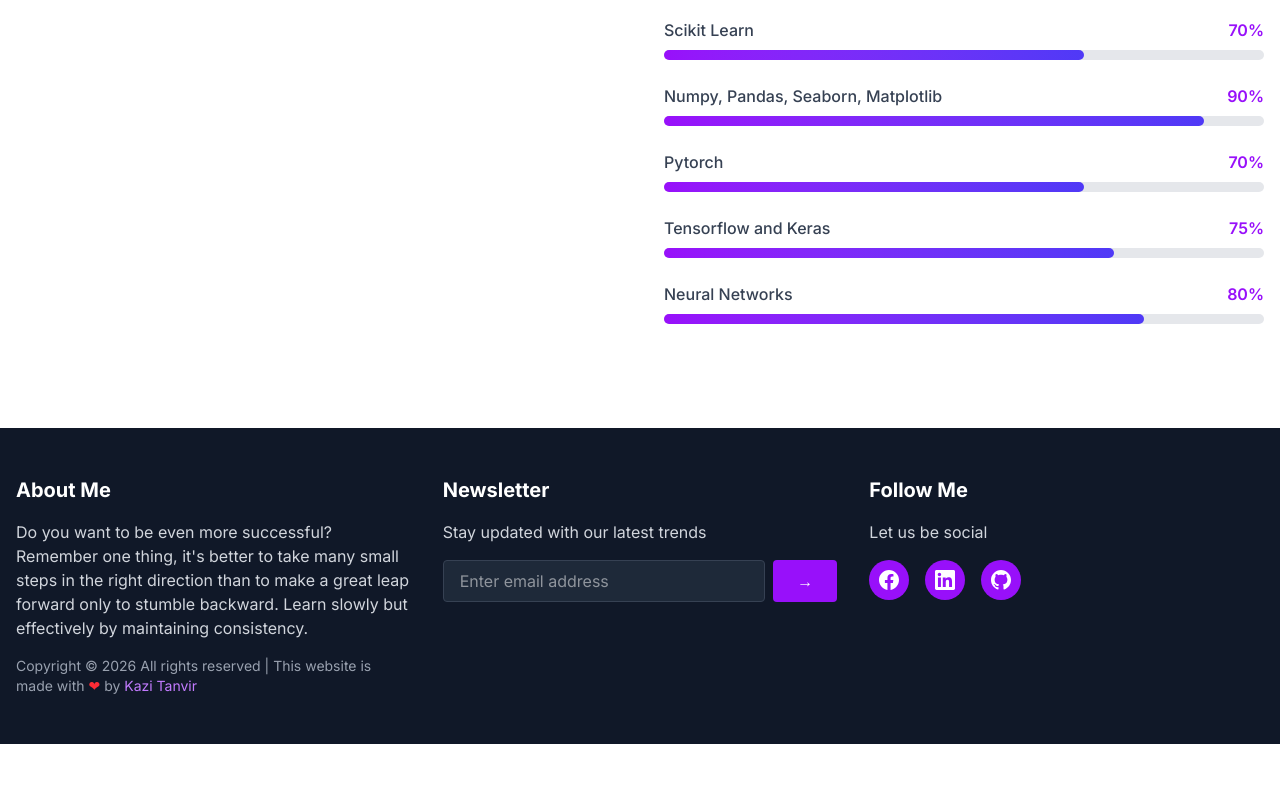
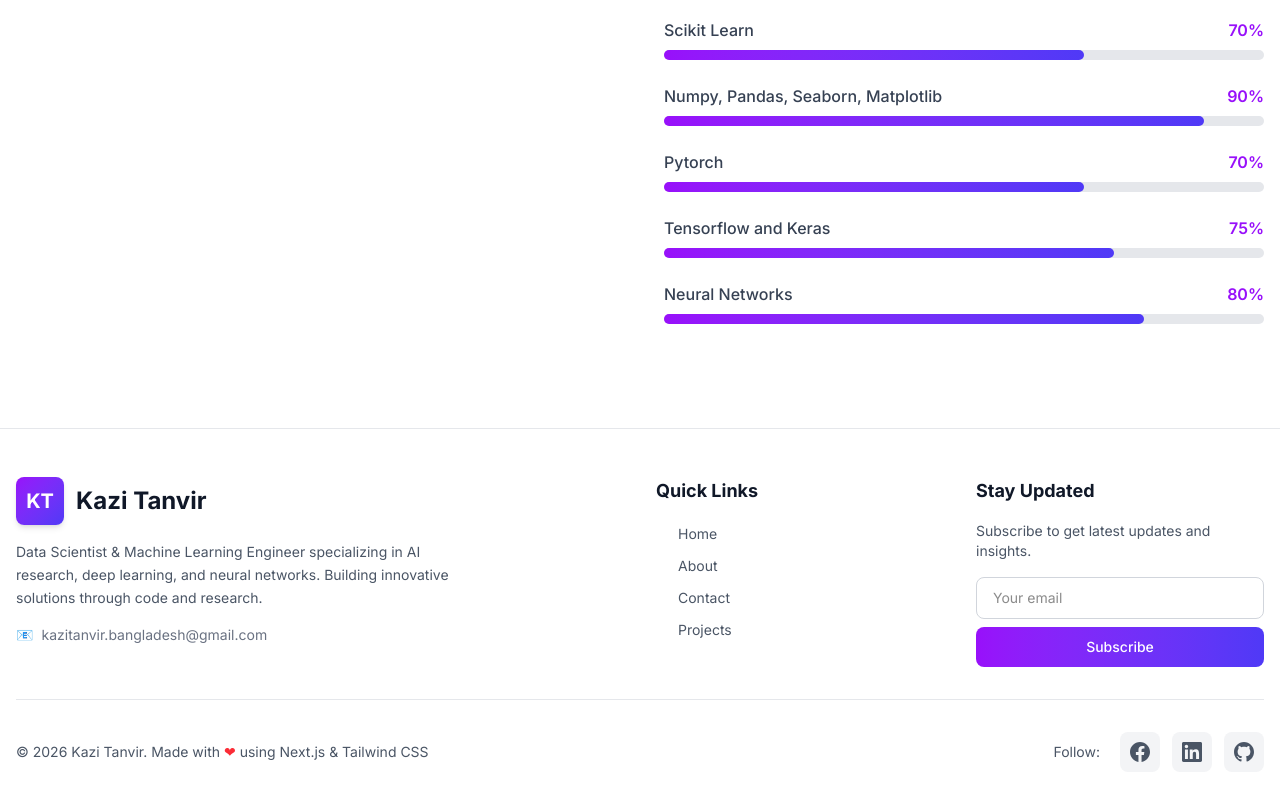
Before and after one commit to mdrijoanmaruf/Kazi_Tanvir_Portfolio, a Next.js app: page /about in a window 1280 px wide. Shown: the part 1584-2384 px from the top of the page. Before the commit the page ends 2328 px from the top, so only its background shows below. Built offline with nearby package versions, Linux system fonts and the light colour scheme.

Commit message:
updated hero section

```diff
--- a/app/components/Footer.tsx
+++ b/app/components/Footer.tsx
@@ -1,79 +1,130 @@
 export default function Footer() {
   const currentYear = new Date().getFullYear();
 
+  const quickLinks = [
+    { name: 'Home', href: '/' },
+    { name: 'About', href: '/about' },
+    { name: 'Contact', href: '/contact' },
+    { name: 'Projects', href: '/#projects' },
+  ];
+
+  const socialLinks = [
+    {
+      name: 'Facebook',
+      href: 'https://www.facebook.com/kazi.tanvir.hridoy/',
+      icon: (
+        <svg className="w-5 h-5" fill="currentColor" viewBox="0 0 24 24">
+          <path d="M24 12.073c0-6.627-5.373-12-12-12s-12 5.373-12 12c0 5.99 4.388 10.954 10.125 11.854v-8.385H7.078v-3.47h3.047V9.43c0-3.007 1.792-4.669 4.533-4.669 1.312 0 2.686.235 2.686.235v2.953H15.83c-1.491 0-1.956.925-1.956 1.874v2.25h3.328l-.532 3.47h-2.796v8.385C19.612 23.027 24 18.062 24 12.073z"/>
+        </svg>
+      ),
+    },
+    {
+      name: 'LinkedIn',
+      href: 'https://www.linkedin.com/in/kazi-tanvir/',
+      icon: (
+        <svg className="w-5 h-5" fill="currentColor" viewBox="0 0 24 24">
+          <path d="M20.447 20.452h-3.554v-5.569c0-1.328-.027-3.037-1.852-3.037-1.853 0-2.136 1.445-2.136 2.939v5.667H9.351V9h3.414v1.561h.046c.477-.9 1.637-1.85 3.37-1.85 3.601 0 4.267 2.37 4.267 5.455v6.286zM5.337 7.433c-1.144 0-2.063-.926-2.063-2.065 0-1.138.92-2.063 2.063-2.063 1.14 0 2.064.925 2.064 2.063 0 1.139-.925 2.065-2.064 2.065zm1.782 13.019H3.555V9h3.564v11.452zM22.225 0H1.771C.792 0 0 .774 0 1.729v20.542C0 23.227.792 24 1.771 24h20.451C23.2 24 24 23.227 24 22.271V1.729C24 .774 23.2 0 22.222 0h.003z"/>
+        </svg>
+      ),
+    },
+    {
+      name: 'GitHub',
+      href: 'https://github.com/KaziTanvir',
+      icon: (
+        <svg className="w-5 h-5" fill="currentColor" viewBox="0 0 24 24">
+          <path d="M12 0c-6.626 0-12 5.373-12 12 0 5.302 3.438 9.8 8.207 11.387.599.111.793-.261.793-.577v-2.234c-3.338.726-4.033-1.416-4.033-1.416-.546-1.387-1.333-1.756-1.333-1.756-1.089-.745.083-.729.083-.729 1.205.084 1.839 1.237 1.839 1.237 1.07 1.834 2.807 1.304 3.492.997.107-.775.418-1.305.762-1.604-2.665-.305-5.467-1.334-5.467-5.931 0-1.311.469-2.381 1.236-3.221-.124-.303-.535-1.524.117-3.176 0 0 1.008-.322 3.301 1.23.957-.266 1.983-.399 3.003-.404 1.02.005 2.047.138 3.006.404 2.291-1.552 3.297-1.23 3.297-1.23.653 1.653.242 2.874.118 3.176.77.84 1.235 1.911 1.235 3.221 0 4.609-2.807 5.624-5.479 5.921.43.372.823 1.102.823 2.222v3.293c0 .319.192.694.801.576 4.765-1.589 8.199-6.086 8.199-11.386 0-6.627-5.373-12-12-12z"/>
+        </svg>
+      ),
+    },
+  ];
+
   return (
-    <footer className="bg-gray-900 text-white py-12">
-      <div className="container mx-auto px-4">
-        <div className="grid grid-cols-1 md:grid-cols-3 gap-8">
-          {/* About Me */}
+    <footer className="bg-white border-t border-gray-200">
+      <div className="max-w-screen-xl mx-auto px-4 py-12">
+        <div className="grid grid-cols-1 md:grid-cols-2 lg:grid-cols-4 gap-8 mb-8">
+          {/* Brand & About */}
+          <div className="lg:col-span-2">
+            <div className="flex items-center gap-3 mb-4">
+              <div className="w-12 h-12 rounded-lg bg-linear-to-br from-purple-600 to-indigo-600 flex items-center justify-center text-white font-bold text-xl shadow-md">
+                KT
+              </div>
+              <h3 className="text-2xl font-bold text-gray-900">Kazi Tanvir</h3>
+            </div>
+            <p className="text-gray-600 text-sm leading-relaxed mb-4 max-w-md">
+              Data Scientist & Machine Learning Engineer specializing in AI research, deep learning, and neural networks. Building innovative solutions through code and research.
+            </p>
+            <div className="flex items-center gap-2 text-sm text-gray-500">
+              <span>📧</span>
+              <a href="mailto:kazitanvir.bangladesh@gmail.com" className="hover:text-purple-600 transition-colors">
+                kazitanvir.bangladesh@gmail.com
+              </a>
+            </div>
+          </div>
+
+          {/* Quick Links */}
           <div>
-            <h3 className="text-xl font-bold mb-4">About Me</h3>
-            <p className="text-gray-300 mb-4">
-              Do you want to be even more successful? Remember one thing, it&apos;s better to take many small steps in the right direction than to make a great leap forward only to stumble backward. Learn slowly but effectively by maintaining consistency.
-            </p>
-            <p className="text-gray-400 text-sm">
-              Copyright &copy; {currentYear} All rights reserved | This website is made with{' '}
-              <span className="text-red-500">❤</span> by{' '}
-              <a href="https://github.com/KaziTanvir" target="_blank" rel="noopener noreferrer" className="text-purple-400 hover:text-purple-300">
-                Kazi Tanvir
+            <h3 className="text-lg font-bold text-gray-900 mb-4">Quick Links</h3>
+            <ul className="space-y-2">
+              {quickLinks.map((link) => (
+                <li key={link.name}>
+                  <a
+                    href={link.href}
+                    className="text-gray-600 hover:text-purple-600 text-sm transition-colors inline-flex items-center group"
+                  >
+                    <span className="mr-2 text-purple-600 opacity-0 group-hover:opacity-100 transition-opacity">→</span>
+                    {link.name}
                   </a>
-            </p>
+                </li>
+              ))}
+            </ul>
           </div>
 
           {/* Newsletter */}
           <div>
-            <h3 className="text-xl font-bold mb-4">Newsletter</h3>
-            <p className="text-gray-300 mb-4">Stay updated with our latest trends</p>
-            <form className="flex flex-col sm:flex-row gap-2">
+            <h3 className="text-lg font-bold text-gray-900 mb-4">Stay Updated</h3>
+            <p className="text-gray-600 text-sm mb-4">
+              Subscribe to get latest updates and insights.
+            </p>
+            <form className="space-y-2">
               <input
                 type="email"
-                placeholder="Enter email address"
-                className="flex-1 px-4 py-2 rounded bg-gray-800 text-white border border-gray-700 focus:outline-none focus:border-purple-500"
+                placeholder="Your email"
+                className="w-full px-4 py-2.5 text-sm rounded-lg border border-gray-300 focus:outline-none focus:ring-2 focus:ring-purple-500 focus:border-transparent transition-all"
               />
               <button
                 type="submit"
-                className="px-6 py-2 bg-purple-600 hover:bg-purple-700 rounded transition-colors"
+                className="w-full px-4 py-2.5 text-sm font-medium text-white bg-linear-to-r from-purple-600 to-indigo-600 rounded-lg hover:shadow-lg transition-all"
               >
-                →
+                Subscribe
               </button>
             </form>
           </div>
+        </div>
 
-          {/* Follow Me */}
-          <div>
-            <h3 className="text-xl font-bold mb-4">Follow Me</h3>
-            <p className="text-gray-300 mb-4">Let us be social</p>
-            <div className="flex space-x-4">
+        {/* Bottom Section */}
+        <div className="pt-8 border-t border-gray-200">
+          <div className="flex flex-col md:flex-row justify-between items-center gap-4">
+            {/* Copyright */}
+            <p className="text-sm text-gray-600">
+              © {currentYear} Kazi Tanvir. Made with{' '}
+              <span className="text-red-500">❤</span> using Next.js & Tailwind CSS
+            </p>
+
+            {/* Social Links */}
+            <div className="flex items-center gap-3">
+              <span className="text-sm text-gray-600 mr-2">Follow:</span>
+              {socialLinks.map((social) => (
                 <a
-                href="https://www.facebook.com/kazi.tanvir.hridoy/"
+                  key={social.name}
+                  href={social.href}
                   target="_blank"
                   rel="noopener noreferrer"
-                className="w-10 h-10 bg-purple-600 hover:bg-purple-700 rounded-full flex items-center justify-center transition-colors"
+                  className="w-10 h-10 rounded-lg bg-gray-100 hover:bg-linear-to-r hover:from-purple-600 hover:to-indigo-600 text-gray-600 hover:text-white flex items-center justify-center transition-all hover:shadow-md"
+                  aria-label={social.name}
                 >
-                <svg className="w-5 h-5" fill="currentColor" viewBox="0 0 24 24">
-                  <path d="M24 12.073c0-6.627-5.373-12-12-12s-12 5.373-12 12c0 5.99 4.388 10.954 10.125 11.854v-8.385H7.078v-3.47h3.047V9.43c0-3.007 1.792-4.669 4.533-4.669 1.312 0 2.686.235 2.686.235v2.953H15.83c-1.491 0-1.956.925-1.956 1.874v2.25h3.328l-.532 3.47h-2.796v8.385C19.612 23.027 24 18.062 24 12.073z"/>
-                </svg>
+                  {social.icon}
                 </a>
-              <a
-                href="https://www.linkedin.com/in/kazi-tanvir/"
-                target="_blank"
-                rel="noopener noreferrer"
-                className="w-10 h-10 bg-purple-600 hover:bg-purple-700 rounded-full flex items-center justify-center transition-colors"
-              >
-                <svg className="w-5 h-5" fill="currentColor" viewBox="0 0 24 24">
-                  <path d="M20.447 20.452h-3.554v-5.569c0-1.328-.027-3.037-1.852-3.037-1.853 0-2.136 1.445-2.136 2.939v5.667H9.351V9h3.414v1.561h.046c.477-.9 1.637-1.85 3.37-1.85 3.601 0 4.267 2.37 4.267 5.455v6.286zM5.337 7.433c-1.144 0-2.063-.926-2.063-2.065 0-1.138.92-2.063 2.063-2.063 1.14 0 2.064.925 2.064 2.063 0 1.139-.925 2.065-2.064 2.065zm1.782 13.019H3.555V9h3.564v11.452zM22.225 0H1.771C.792 0 0 .774 0 1.729v20.542C0 23.227.792 24 1.771 24h20.451C23.2 24 24 23.227 24 22.271V1.729C24 .774 23.2 0 22.222 0h.003z"/>
-                </svg>
-              </a>
-              <a
-                href="https://github.com/KaziTanvir"
-                target="_blank"
-                rel="noopener noreferrer"
-                className="w-10 h-10 bg-purple-600 hover:bg-purple-700 rounded-full flex items-center justify-center transition-colors"
-              >
-                <svg className="w-5 h-5" fill="currentColor" viewBox="0 0 24 24">
-                  <path d="M12 0c-6.626 0-12 5.373-12 12 0 5.302 3.438 9.8 8.207 11.387.599.111.793-.261.793-.577v-2.234c-3.338.726-4.033-1.416-4.033-1.416-.546-1.387-1.333-1.756-1.333-1.756-1.089-.745.083-.729.083-.729 1.205.084 1.839 1.237 1.839 1.237 1.07 1.834 2.807 1.304 3.492.997.107-.775.418-1.305.762-1.604-2.665-.305-5.467-1.334-5.467-5.931 0-1.311.469-2.381 1.236-3.221-.124-.303-.535-1.524.117-3.176 0 0 1.008-.322 3.301 1.23.957-.266 1.983-.399 3.003-.404 1.02.005 2.047.138 3.006.404 2.291-1.552 3.297-1.23 3.297-1.23.653 1.653.242 2.874.118 3.176.77.84 1.235 1.911 1.235 3.221 0 4.609-2.807 5.624-5.479 5.921.43.372.823 1.102.823 2.222v3.293c0 .319.192.694.801.576 4.765-1.589 8.199-6.086 8.199-11.386 0-6.627-5.373-12-12-12z"/>
-                </svg>
-              </a>
+              ))}
             </div>
           </div>
         </div>
--- a/app/page.tsx
+++ b/app/page.tsx
@@ -113,67 +113,132 @@ export default function Home() {
       <Header />
 
       {/* Hero Section */}
-      <section className="bg-gradient-to-br from-purple-900 via-purple-800 to-indigo-900 text-white pt-32 pb-20">
-        <div className="container mx-auto px-4">
-          <div className="flex flex-col md:flex-row items-center gap-8">
-            <div className="md:w-1/3">
-              <Image
-                src="/img/kazi.jpeg"
-                alt="Kazi Tanvir"
-                width={400}
-                height={400}
-                className="rounded-lg shadow-2xl"
-              />
-            </div>
-            <div className="md:w-2/3">
-              <h6 className="text-purple-300 mb-2">Hello Everybody, i am</h6>
-              <h1 className="text-5xl font-bold mb-2">Kazi Tanvir</h1>
-              <h4 className="text-2xl text-purple-200 mb-4">Data Scientist & Machine Learning Engineer</h4>
-              <p className="text-gray-200 mb-6">
-                I&apos;m Tanvir, a data science, machine learning and AI researcher. I spend most of my time coding outstanding projects or doing studies for my research.
+      <section className="relative bg-gradient-to-br from-gray-50 via-purple-50 to-indigo-50 pt-32 pb-20 overflow-hidden">
+        {/* Decorative Elements */}
+        <div className="absolute top-20 right-10 w-72 h-72 bg-purple-200 rounded-full mix-blend-multiply filter blur-xl opacity-30 animate-blob"></div>
+        <div className="absolute top-40 left-10 w-72 h-72 bg-indigo-200 rounded-full mix-blend-multiply filter blur-xl opacity-30 animate-blob animation-delay-2000"></div>
+        <div className="absolute bottom-20 left-1/2 w-72 h-72 bg-pink-200 rounded-full mix-blend-multiply filter blur-xl opacity-30 animate-blob animation-delay-4000"></div>
+
+        <div className="max-w-screen-xl mx-auto px-4 relative z-10">
+          <div className="grid grid-cols-1 lg:grid-cols-2 gap-12 items-center">
+            {/* Left Content */}
+            <div className="order-2 lg:order-1">
+              <div className="inline-flex items-center gap-2 bg-white border border-gray-200 rounded-full px-4 py-2 mb-6 shadow-sm">
+                <span className="w-2 h-2 bg-green-500 rounded-full animate-pulse"></span>
+                <span className="text-sm text-gray-600">Available for opportunities</span>
+              </div>
+
+              <h1 className="text-5xl lg:text-6xl font-bold text-gray-900 mb-4">
+                Hi, I&apos;m{' '}
+                <span className="bg-gradient-to-r from-purple-600 to-indigo-600 bg-clip-text text-transparent">
+                  Kazi Tanvir
+                </span>
+              </h1>
+
+              <p className="text-xl text-gray-600 mb-6">
+                Data Scientist & Machine Learning Engineer
               </p>
 
-              <div className="mb-6">
-                <h2 className="text-2xl font-bold mb-3">My Interests</h2>
-                <ul className="grid grid-cols-1 sm:grid-cols-2 gap-2">
-                  {interests.map((interest, index) => (
-                    <li key={index} className="flex items-center">
-                      <span className="text-purple-300 mr-2">▸</span>
-                      {interest}
-                    </li>
-                  ))}
-                </ul>
+              <p className="text-gray-600 mb-8 leading-relaxed">
+                I&apos;m a data science, machine learning and AI researcher passionate about building innovative solutions.
+                I spend most of my time coding outstanding projects and conducting research in artificial intelligence.
+              </p>
+
+              {/* Quick Info */}
+              <div className="grid grid-cols-1 sm:grid-cols-2 gap-4 mb-8">
+                <div className="flex items-center gap-3 bg-white p-4 rounded-lg border border-gray-200 shadow-sm">
+                  <div className="w-10 h-10 rounded-lg bg-purple-100 flex items-center justify-center text-purple-600">
+                    <svg className="w-5 h-5" fill="none" stroke="currentColor" viewBox="0 0 24 24">
+                      <path strokeLinecap="round" strokeLinejoin="round" strokeWidth={2} d="M21 13.255A23.931 23.931 0 0112 15c-3.183 0-6.22-.62-9-1.745M16 6V4a2 2 0 00-2-2h-4a2 2 0 00-2 2v2m4 6h.01M5 20h14a2 2 0 002-2V8a2 2 0 00-2-2H5a2 2 0 00-2 2v10a2 2 0 002 2z" />
+                    </svg>
+                  </div>
+                  <div>
+                    <p className="text-xs text-gray-500">Experience</p>
+                    <p className="font-semibold text-gray-900">2+ Years</p>
+                  </div>
+                </div>
+
+                <div className="flex items-center gap-3 bg-white p-4 rounded-lg border border-gray-200 shadow-sm">
+                  <div className="w-10 h-10 rounded-lg bg-indigo-100 flex items-center justify-center text-indigo-600">
+                    <svg className="w-5 h-5" fill="none" stroke="currentColor" viewBox="0 0 24 24">
+                      <path strokeLinecap="round" strokeLinejoin="round" strokeWidth={2} d="M9 12h6m-6 4h6m2 5H7a2 2 0 01-2-2V5a2 2 0 012-2h5.586a1 1 0 01.707.293l5.414 5.414a1 1 0 01.293.707V19a2 2 0 01-2 2z" />
+                    </svg>
+                  </div>
+                  <div>
+                    <p className="text-xs text-gray-500">Projects</p>
+                    <p className="font-semibold text-gray-900">15+ Completed</p>
+                  </div>
+                </div>
               </div>
 
-              <ul className="space-y-2 mb-6">
-                <li className="flex items-center">
-                  <span className="mr-3">📅</span>
-                  16th May, 2001
-                </li>
-                <li className="flex items-center">
-                  <span className="mr-3">📞</span>
-                  <a href="tel:+8801322622121" className="hover:text-purple-300">+880 1322 622121</a>
-                </li>
-                <li className="flex items-center">
-                  <span className="mr-3">✉️</span>
-                  <a href="mailto:kazitanvir.bangladesh@gmail.com" className="hover:text-purple-300">kazitanvir.bangladesh@gmail.com</a>
-                </li>
-                <li className="flex items-center">
-                  <span className="mr-3">🏠</span>
-                  296/2, 1st Colony, Mazar Road, Mirpur-1, Dhaka - 1216
-                </li>
-              </ul>
+              {/* CTA Buttons */}
+              <div className="flex flex-col sm:flex-row gap-4 mb-8">
+                <a
+                  href="/contact"
+                  className="inline-flex items-center justify-center px-6 py-3 bg-gradient-to-r from-purple-600 to-indigo-600 text-white font-medium rounded-lg hover:shadow-lg transition-all"
+                >
+                  Get In Touch
+                  <svg className="w-5 h-5 ml-2" fill="none" stroke="currentColor" viewBox="0 0 24 24">
+                    <path strokeLinecap="round" strokeLinejoin="round" strokeWidth={2} d="M17 8l4 4m0 0l-4 4m4-4H3" />
+                  </svg>
+                </a>
+                <a
+                  href="#projects"
+                  className="inline-flex items-center justify-center px-6 py-3 bg-white text-gray-700 font-medium rounded-lg border border-gray-300 hover:border-gray-400 transition-all"
+                >
+                  View Projects
+                </a>
+              </div>
 
-              <div className="flex space-x-4">
-                <a href="https://www.facebook.com/kazi.tanvir.hridoy/" target="_blank" rel="noopener noreferrer" className="w-10 h-10 bg-white/10 hover:bg-white/20 rounded-full flex items-center justify-center transition-colors">
-                  <svg className="w-5 h-5" fill="currentColor" viewBox="0 0 24 24"><path d="M24 12.073c0-6.627-5.373-12-12-12s-12 5.373-12 12c0 5.99 4.388 10.954 10.125 11.854v-8.385H7.078v-3.47h3.047V9.43c0-3.007 1.792-4.669 4.533-4.669 1.312 0 2.686.235 2.686.235v2.953H15.83c-1.491 0-1.956.925-1.956 1.874v2.25h3.328l-.532 3.47h-2.796v8.385C19.612 23.027 24 18.062 24 12.073z"/></svg>
-                </a>
-                <a href="https://www.linkedin.com/in/kazi-tanvir/" target="_blank" rel="noopener noreferrer" className="w-10 h-10 bg-white/10 hover:bg-white/20 rounded-full flex items-center justify-center transition-colors">
-                  <svg className="w-5 h-5" fill="currentColor" viewBox="0 0 24 24"><path d="M20.447 20.452h-3.554v-5.569c0-1.328-.027-3.037-1.852-3.037-1.853 0-2.136 1.445-2.136 2.939v5.667H9.351V9h3.414v1.561h.046c.477-.9 1.637-1.85 3.37-1.85 3.601 0 4.267 2.37 4.267 5.455v6.286zM5.337 7.433c-1.144 0-2.063-.926-2.063-2.065 0-1.138.92-2.063 2.063-2.063 1.14 0 2.064.925 2.064 2.063 0 1.139-.925 2.065-2.064 2.065zm1.782 13.019H3.555V9h3.564v11.452zM22.225 0H1.771C.792 0 0 .774 0 1.729v20.542C0 23.227.792 24 1.771 24h20.451C23.2 24 24 23.227 24 22.271V1.729C24 .774 23.2 0 22.222 0h.003z"/></svg>
-                </a>
-                <a href="https://github.com/KaziTanvir" target="_blank" rel="noopener noreferrer" className="w-10 h-10 bg-white/10 hover:bg-white/20 rounded-full flex items-center justify-center transition-colors">
-                  <svg className="w-5 h-5" fill="currentColor" viewBox="0 0 24 24"><path d="M12 0c-6.626 0-12 5.373-12 12 0 5.302 3.438 9.8 8.207 11.387.599.111.793-.261.793-.577v-2.234c-3.338.726-4.033-1.416-4.033-1.416-.546-1.387-1.333-1.756-1.333-1.756-1.089-.745.083-.729.083-.729 1.205.084 1.839 1.237 1.839 1.237 1.07 1.834 2.807 1.304 3.492.997.107-.775.418-1.305.762-1.604-2.665-.305-5.467-1.334-5.467-5.931 0-1.311.469-2.381 1.236-3.221-.124-.303-.535-1.524.117-3.176 0 0 1.008-.322 3.301 1.23.957-.266 1.983-.399 3.003-.404 1.02.005 2.047.138 3.006.404 2.291-1.552 3.297-1.23 3.297-1.23.653 1.653.242 2.874.118 3.176.77.84 1.235 1.911 1.235 3.221 0 4.609-2.807 5.624-5.479 5.921.43.372.823 1.102.823 2.222v3.293c0 .319.192.694.801.576 4.765-1.589 8.199-6.086 8.199-11.386 0-6.627-5.373-12-12-12z"/></svg>
-                </a>
+              {/* Social Links */}
+              <div className="flex items-center gap-4">
+                <span className="text-sm text-gray-600">Follow me:</span>
+                <div className="flex gap-3">
+                  <a href="https://www.linkedin.com/in/kazi-tanvir/" target="_blank" rel="noopener noreferrer" className="w-10 h-10 rounded-lg bg-white border border-gray-200 hover:border-purple-600 hover:text-purple-600 flex items-center justify-center transition-all">
+                    <svg className="w-5 h-5" fill="currentColor" viewBox="0 0 24 24"><path d="M20.447 20.452h-3.554v-5.569c0-1.328-.027-3.037-1.852-3.037-1.853 0-2.136 1.445-2.136 2.939v5.667H9.351V9h3.414v1.561h.046c.477-.9 1.637-1.85 3.37-1.85 3.601 0 4.267 2.37 4.267 5.455v6.286zM5.337 7.433c-1.144 0-2.063-.926-2.063-2.065 0-1.138.92-2.063 2.063-2.063 1.14 0 2.064.925 2.064 2.063 0 1.139-.925 2.065-2.064 2.065zm1.782 13.019H3.555V9h3.564v11.452zM22.225 0H1.771C.792 0 0 .774 0 1.729v20.542C0 23.227.792 24 1.771 24h20.451C23.2 24 24 23.227 24 22.271V1.729C24 .774 23.2 0 22.222 0h.003z"/></svg>
+                  </a>
+                  <a href="https://github.com/KaziTanvir" target="_blank" rel="noopener noreferrer" className="w-10 h-10 rounded-lg bg-white border border-gray-200 hover:border-purple-600 hover:text-purple-600 flex items-center justify-center transition-all">
+                    <svg className="w-5 h-5" fill="currentColor" viewBox="0 0 24 24"><path d="M12 0c-6.626 0-12 5.373-12 12 0 5.302 3.438 9.8 8.207 11.387.599.111.793-.261.793-.577v-2.234c-3.338.726-4.033-1.416-4.033-1.416-.546-1.387-1.333-1.756-1.333-1.756-1.089-.745.083-.729.083-.729 1.205.084 1.839 1.237 1.839 1.237 1.07 1.834 2.807 1.304 3.492.997.107-.775.418-1.305.762-1.604-2.665-.305-5.467-1.334-5.467-5.931 0-1.311.469-2.381 1.236-3.221-.124-.303-.535-1.524.117-3.176 0 0 1.008-.322 3.301 1.23.957-.266 1.983-.399 3.003-.404 1.02.005 2.047.138 3.006.404 2.291-1.552 3.297-1.23 3.297-1.23.653 1.653.242 2.874.118 3.176.77.84 1.235 1.911 1.235 3.221 0 4.609-2.807 5.624-5.479 5.921.43.372.823 1.102.823 2.222v3.293c0 .319.192.694.801.576 4.765-1.589 8.199-6.086 8.199-11.386 0-6.627-5.373-12-12-12z"/></svg>
+                  </a>
+                  <a href="https://www.facebook.com/kazi.tanvir.hridoy/" target="_blank" rel="noopener noreferrer" className="w-10 h-10 rounded-lg bg-white border border-gray-200 hover:border-purple-600 hover:text-purple-600 flex items-center justify-center transition-all">
+                    <svg className="w-5 h-5" fill="currentColor" viewBox="0 0 24 24"><path d="M24 12.073c0-6.627-5.373-12-12-12s-12 5.373-12 12c0 5.99 4.388 10.954 10.125 11.854v-8.385H7.078v-3.47h3.047V9.43c0-3.007 1.792-4.669 4.533-4.669 1.312 0 2.686.235 2.686.235v2.953H15.83c-1.491 0-1.956.925-1.956 1.874v2.25h3.328l-.532 3.47h-2.796v8.385C19.612 23.027 24 18.062 24 12.073z"/></svg>
+                  </a>
+                </div>
+              </div>
+            </div>
+
+            {/* Right Image */}
+            <div className="order-1 lg:order-2">
+              <div className="relative">
+                {/* Background Shape */}
+                <div className="absolute inset-0 bg-gradient-to-br from-purple-600 to-indigo-600 rounded-2xl transform rotate-6"></div>
+
+                {/* Image Container */}
+                <div className="relative bg-white p-2 rounded-2xl shadow-2xl">
+                  <Image
+                    src="/img/kazi.jpeg"
+                    alt="Kazi Tanvir"
+                    width={500}
+                    height={500}
+                    className="rounded-xl w-full"
+                    priority
+                  />
+                </div>
+
+                {/* Floating Badge */}
+                <div className="absolute -bottom-6 -left-6 bg-white p-4 rounded-xl shadow-lg border border-gray-200">
+                  <div className="flex items-center gap-3">
+                    <div className="w-12 h-12 rounded-lg bg-gradient-to-br from-purple-600 to-indigo-600 flex items-center justify-center text-white font-bold text-xl">
+                      <svg className="w-6 h-6" fill="none" stroke="currentColor" viewBox="0 0 24 24">
+                        <path strokeLinecap="round" strokeLinejoin="round" strokeWidth={2} d="M9.663 17h4.673M12 3v1m6.364 1.636l-.707.707M21 12h-1M4 12H3m3.343-5.657l-.707-.707m2.828 9.9a5 5 0 117.072 0l-.548.547A3.374 3.374 0 0014 18.469V19a2 2 0 11-4 0v-.531c0-.895-.356-1.754-.988-2.386l-.548-.547z" />
+                      </svg>
+                    </div>
+                    <div>
+                      <p className="font-semibold text-gray-900">AI Researcher</p>
+                      <p className="text-xs text-gray-500">Deep Learning Expert</p>
+                    </div>
+                  </div>
+                </div>
               </div>
             </div>
           </div>
```
Also changed, not shown: app/components/Header.tsx (+4 -4 lines), app/globals.css (+24 -0 lines). Lines whose indentation alone changed are shown as unchanged.
